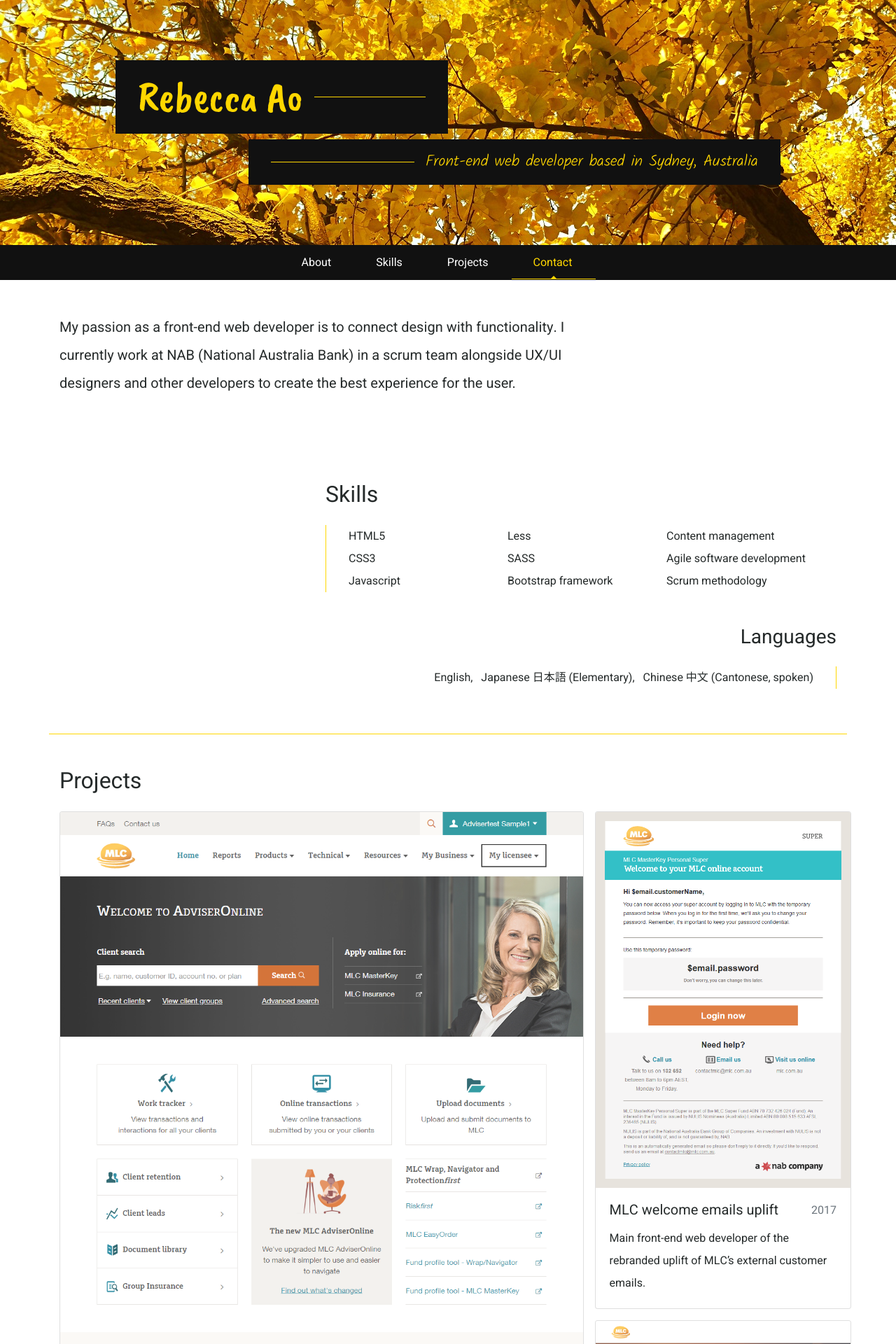
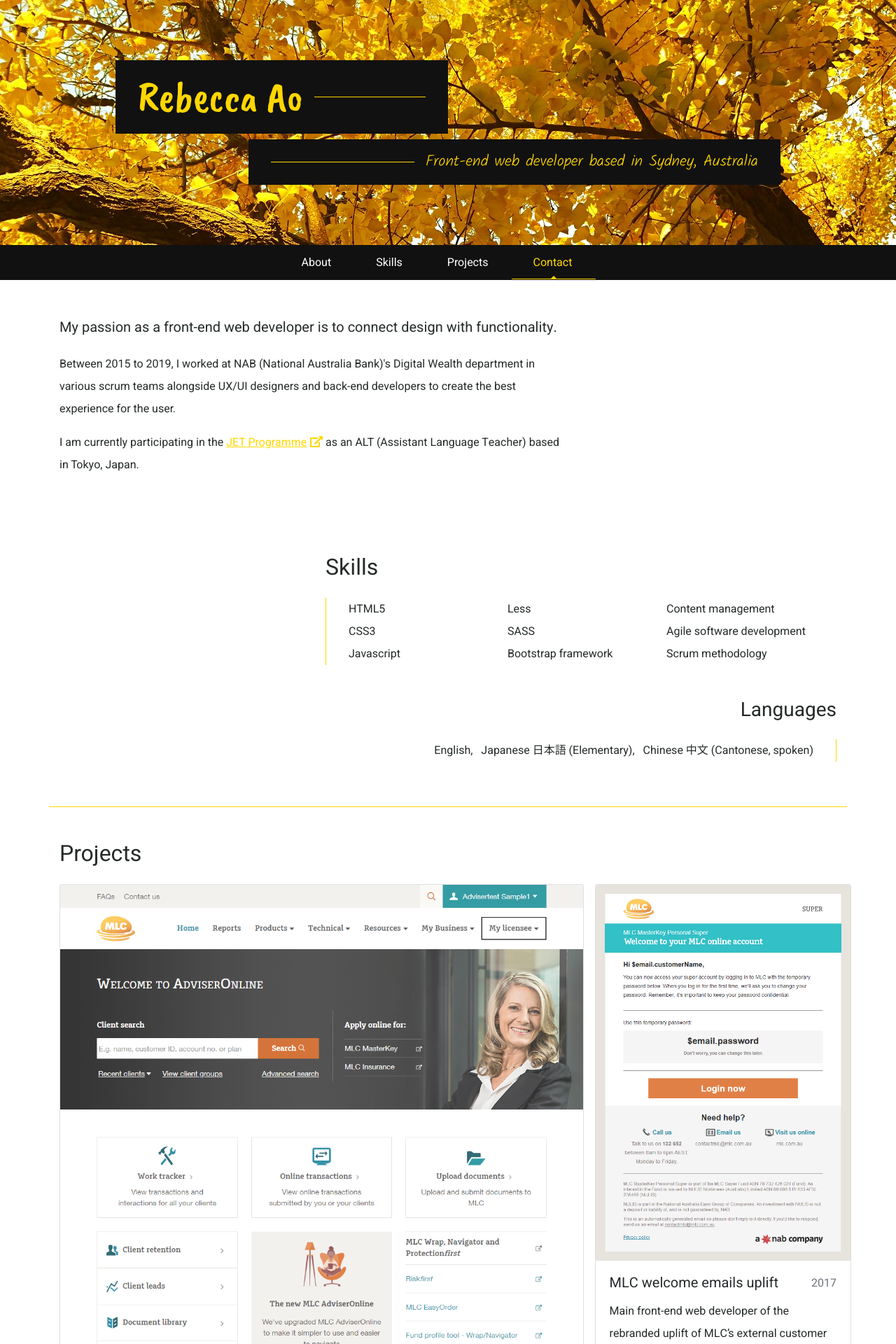
Before and after one commit to rbccaao/rbccaao.github.io, a Jekyll site: the page built from index.html, in a window 1280 px wide. Shown: the top 1920 px of the page at 70% size. Built offline with Jekyll 4.4.1, drawn with Linux system fonts in a browser that asks for light colours; nearby versions of some CDN libraries.

Commit message:
About section update, external links display
Environment now set up on my new machine, first commmit from here
-updated about me section text
-updated some text margins
-added script for external link anchor tags

```diff
--- a/_includes/footer.html
+++ b/_includes/footer.html
@@ -2,13 +2,9 @@
     <div class="container">
         <div class="row">
             <div class="col text-right">
-                <a href="https://github.com/rbccaao/rbccaao.github.io" target="_blank">
-                    <p>
-                        View this site's source on Github
-                        <i class="fas fa-external-link-alt"></i>
-                        <span class="sr-only">opens in new window</span>
-                    </p>
-                </a>
+                <p>
+                    <a href="https://github.com/rbccaao/rbccaao.github.io" target="_blank" class="external-link">View this site's source on Github</a>
+                </p>
             </div>
         </div>
     </div>
--- a/_includes/index/about.html
+++ b/_includes/index/about.html
@@ -4,7 +4,9 @@
         <div class="row">
             <div class="col-lg-8">
                 <h2 class="sr-only">About me</h2>
-                <p class="lead">My passion as a front-end web developer is to connect design with functionality. I currently work at NAB (National Australia Bank) in a scrum team alongside UX/UI designers and other developers to create the best experience for the user. </p>
+                <p class="lead">My passion as a front-end web developer is to connect design with functionality.</p>
+                <p>Between 2015 to 2019, I worked at NAB (National Australia Bank)'s Digital Wealth department in various scrum teams alongside UX/UI designers and back-end developers to create the best experience for the user.</p>
+                <p>I am currently participating in the <a href="http://jetprogramme.org/en/" target="_blank" class="external-link">JET Programme</a> as an ALT (Assistant Language Teacher) based in Tokyo, Japan.</p>
             </div>
         </div>
     </div>
--- a/_includes/scripts.html
+++ b/_includes/scripts.html
@@ -10,3 +10,4 @@
 <script src="js/link-indicator.js"></script>
 <script src="js/horizontal-nav.js"></script>
 <script src="js/carousel.js"></script>
+<script src="js/external-link.js"></script>
--- a/_sass/_variables.scss
+++ b/_sass/_variables.scss
@@ -18,10 +18,8 @@
 $nav-link-active-color:         $yellow;
 
 $font-family-base:              'Heebo', Arial;
-$text-margin:                   1.5rem;
-$text-margin-sm:                1.2rem;
-$paragraph-margin-bottom:       $text-margin;
-$headings-margin-bottom:        $text-margin;
+$spacing-lg:                    1.5rem;
+$headings-margin-bottom:        $spacing-lg;
 $line-height-base:              2;
 
 $banner-heading-font-family:    'Caveat Brush', Arial;
@@ -32,8 +30,8 @@
 $banner-hover-color:            $white;
 
 $section-padding:               3rem;
-$modal-inner-padding:           $text-margin;
-$modal-header-padding:          $text-margin;
+$modal-inner-padding:           $spacing-lg;
+$modal-header-padding:          $spacing-lg;
 
 $banner-height:                 25rem;
 $banner-height-md:              $banner-height / 2;
--- a/_sass/main.scss
+++ b/_sass/main.scss
@@ -49,6 +49,9 @@
 }
 a.link-deco-none {
 	text-decoration: none !important;
+}
+a.external-link i {
+	margin-left: 0.3em;
 }
 
 .fa-fw {
--- /dev/null
+++ b/js/external-link.js
@@ -0,0 +1 @@
+$('.external-link').append('<i class="fas fa-external-link-alt"></i><span class="sr-only">opens in new window</span>');
```
